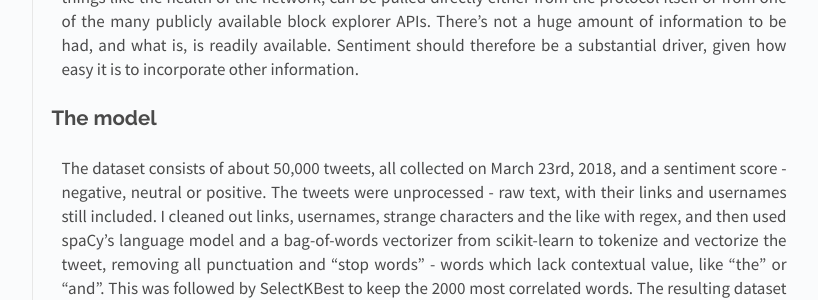
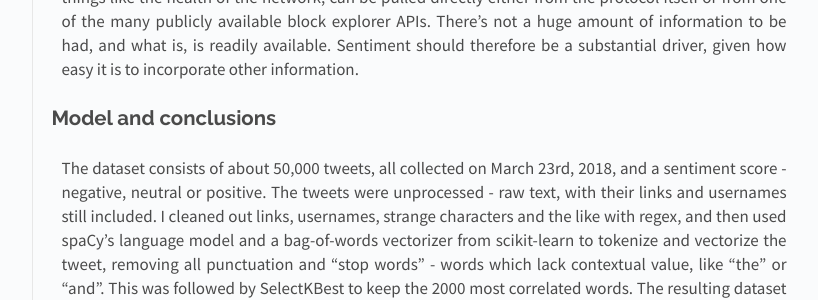
Before and after one commit to crsanderford/crsanderford.github.io, a Jekyll site: the page built from _posts/2019-10-23-animal-spirits-post.md, in a window 1280 px wide. Shown: the part 4207-4507 px from the top of the page, without its empty margins (326-1144 px from the left). Built offline with Jekyll 4.4.1, drawn with Linux system fonts in a browser that asks for light colours.

Commit message:
Update 2019-10-23-animal-spirits-post.md

```diff
--- a/_posts/2019-10-23-animal-spirits-post.md
+++ b/_posts/2019-10-23-animal-spirits-post.md
@@ -64,7 +64,7 @@ This makes sentiment indicators a valuable trading tool. If the the magnitude of
 
 Bitcoin does not have earnings reports or balance sheets; it's inflation rate is set programmatically and can be anticipated near perfectly. This is largely true for other cryptocurrencies as well - the closest thing they're liable to have is money in the coffers for the foundations that fund their development, and the behavior of their developers and promoters. Much of the information that could be gleaned about a cryptocurrency, things like transaction volume, or number of unique chain validators, even things like the health of the network, can be pulled directly either from the protocol itself or from one of the many publicly available block explorer APIs. There's not a huge amount of information to be had, and what is, is readily available. Sentiment should therefore be a substantial driver, given how easy it is to incorporate other information.
 
-## The model
+## Model and conclusions
 
  The dataset consists of about 50,000 tweets, all collected on March 23rd, 2018, and a sentiment score - negative, neutral or positive. The tweets were unprocessed - raw text, with their links and usernames still included. I cleaned out links, usernames, strange characters and the like with regex, and then used spaCy's language model and a bag-of-words vectorizer from scikit-learn to tokenize and vectorize the tweet, removing all punctuation and "stop words" - words which lack contextual value, like "the" or "and". This was followed by SelectKBest to keep the 2000 most correlated words. The resulting dataset consisted of the number of occurences of each of those 2000 words in each tweet.
 
```
Also changed, not shown: other parts of _posts/2019-10-23-animal-spirits-post.md (+6 -0 lines).
